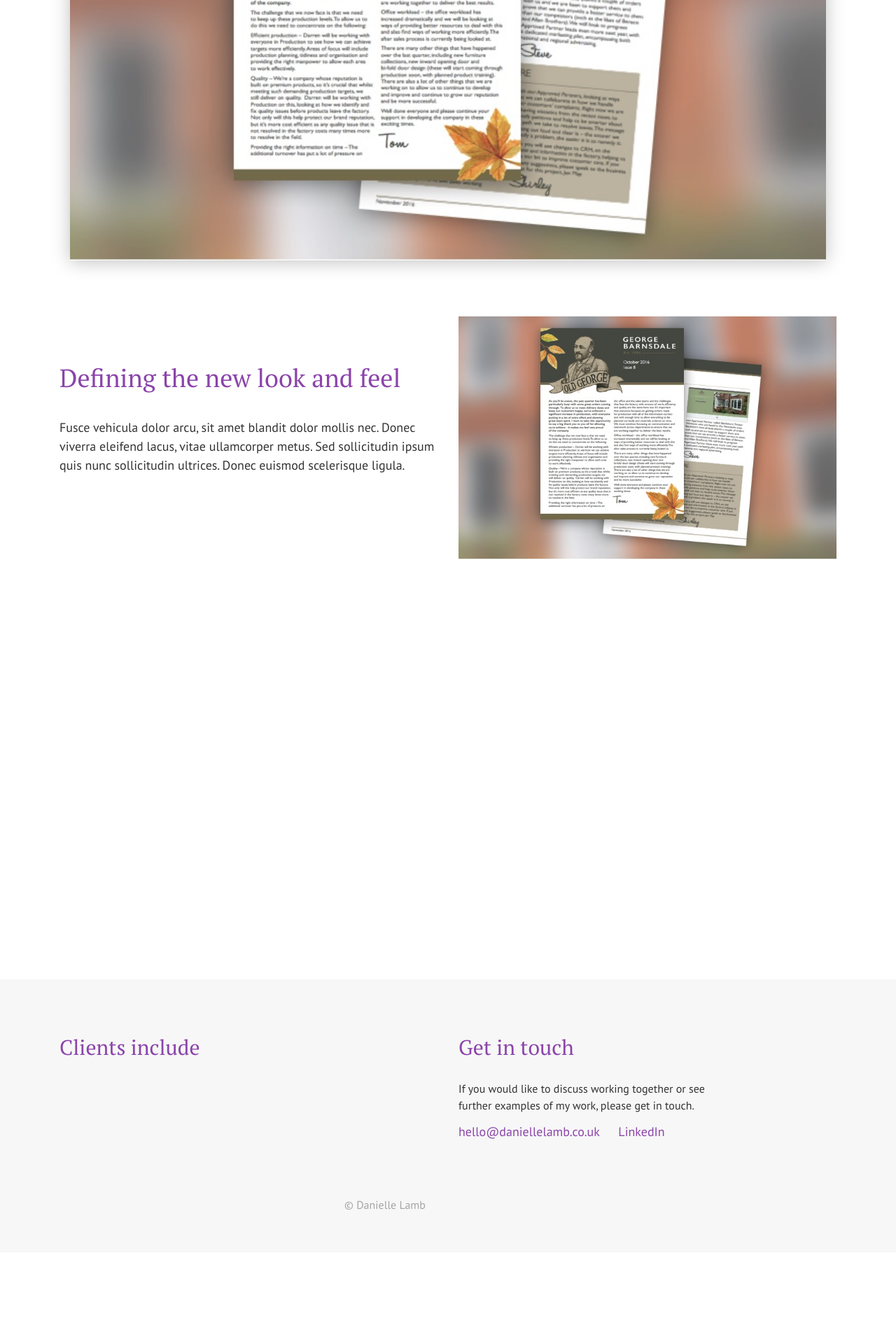
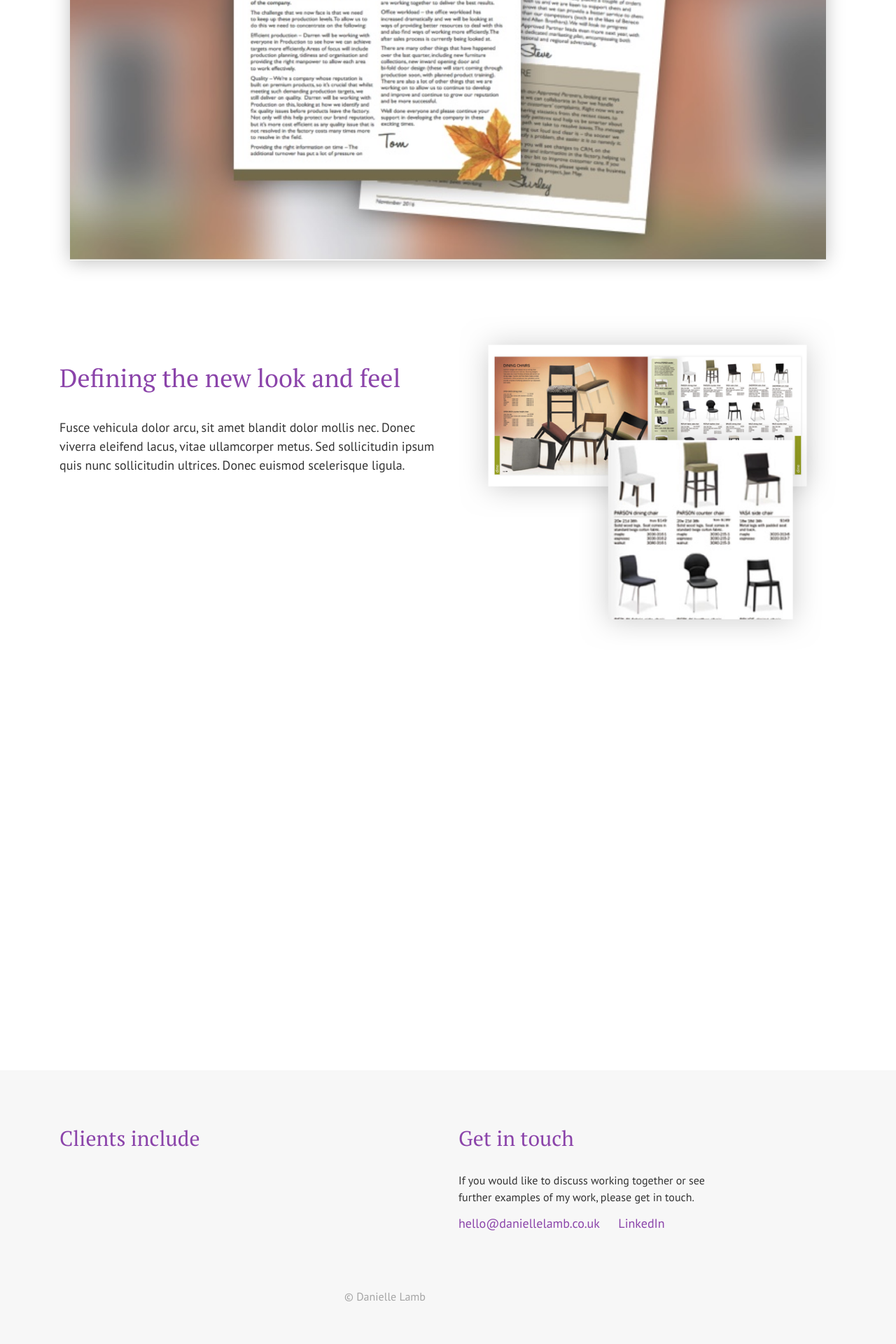
Before and after one commit to justinlamb1/danielle-portfolio-3, a Jekyll site: the page built from _posts/2017-10-29-catalogue-design-for-dunelm.html, in a window 1280 px wide. Shown: the part 667-2587 px from the top of the page at 70% size. Built offline with Jekyll 4.4.1, drawn with Linux system fonts in a browser that asks for light colours; before the commit the page ends 2456 px from its top, so only the background shows below that.

Commit message:
no message

```diff
--- a/_posts/2017-10-29-catalogue-design-for-dunelm.html
+++ b/_posts/2017-10-29-catalogue-design-for-dunelm.html
@@ -23,8 +23,8 @@ permalink: /catalogue-design-for-dunelm
         <p>Fusce vehicula dolor arcu, sit amet blandit dolor mollis nec. Donec viverra eleifend lacus, vitae ullamcorper metus. Sed sollicitudin ipsum quis nunc sollicitudin ultrices. Donec euismod scelerisque ligula.</p>
       </div>
       <div class="col-md-6">
-        <img src="images/hero-image-test.jpg" alt="Test small" class="image-show-small">
-        <img src="images/hero-image-test.jpg" alt="Test large" class="image-show-large">
+        <img src="images/catalouge-spreads.png" alt="Test small" class="image-show-small">
+        <img src="images/catalouge-spreads.png" alt="Test large" class="image-show-large">
       </div>
     </div>
   </div>
```
Also changed, not shown: images/catalouge-spreads.png (added).
